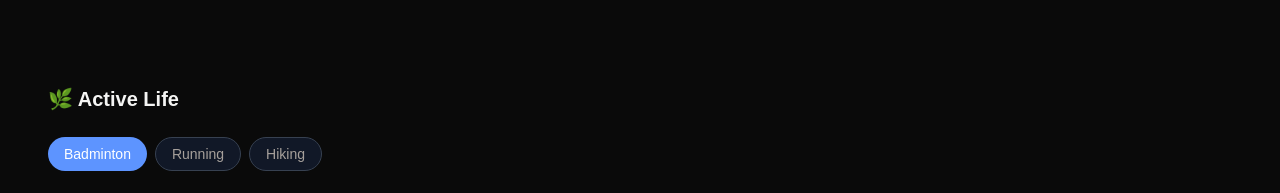
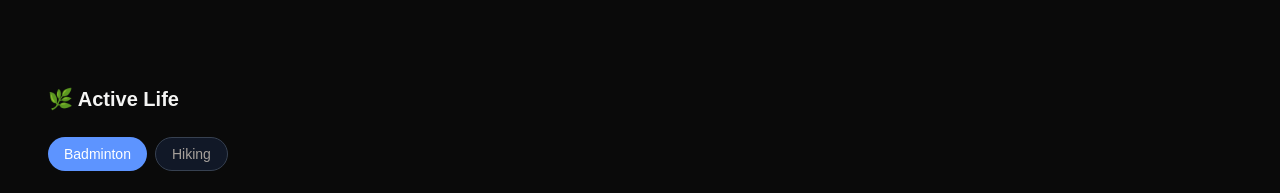
Before and after one commit to yaksokk/samuel-untu-portfolio, a React (Vite) app: page / in a window 1280 px wide. Shown: the part 3880-4073 px from the top of the page. Built offline with nearby package versions, Linux system fonts and the light colour scheme; grey boxes are pictures that could not be loaded.

Commit message:
content: remove Running tab from Interests section

```diff
--- a/src/pages/public/Interest/Interest.jsx
+++ b/src/pages/public/Interest/Interest.jsx
@@ -1,10 +1,5 @@
 import { useState } from "react";
 import { Carousel } from "../../../components/common";
-
-
-import running1 from "@/assets/img/nature1.jpg";
-import running2 from "@/assets/img/bg.jpg";
-import running3 from "@/assets/img/nature1.jpg";
 
 const badminton1 = "https://res.cloudinary.com/ddim50bkl/image/upload/v1776968476/IMG_20230427_002044_489_as9z97.webp";
 const badminton2 = "https://res.cloudinary.com/ddim50bkl/image/upload/v1776968476/1710189474607_p1u1rj.jpg";
@@ -15,7 +10,6 @@ const hiking2 = "https://res.cloudinary.com/ddim50bkl/image/upload/v1776968842/1
 const hiking3 = "https://res.cloudinary.com/ddim50bkl/image/upload/v1776968844/1733049891344_y9vsjm.jpg";
 const ACTIVITIES = [
     { label: "Badminton", photos: [badminton1, badminton2, badminton3] },
-    { label: "Running", photos: [running1, running2, running3] },
     { label: "Hiking", photos: [hiking1, hiking2, hiking3] },
 ];
 
```
